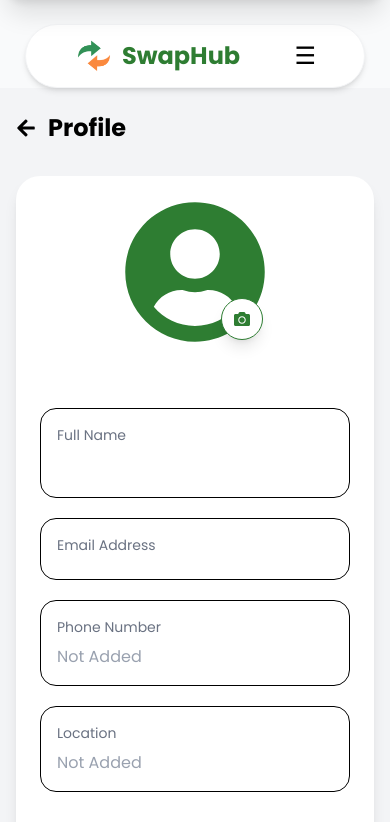
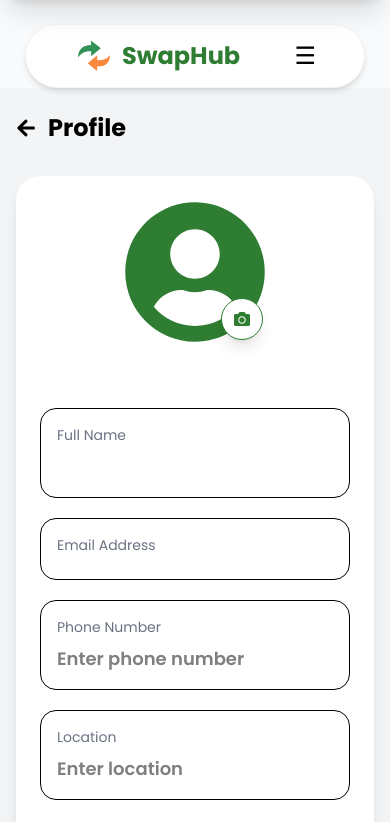
Before and after one commit to Amanverma45/swapHub, a React (Vite) app in the folder Frontend/hub/: page /profile in a window 390 px wide. Shown: the top 822 px of the page. Built offline with nearby package versions, Linux system fonts and the light colour scheme; no server answers; sample sign-in values are in the browser's storage.

Commit message:
add phone or loacation in frontend and backend in profile

```diff
--- a/Frontend/hub/src/Components/Profile.jsx
+++ b/Frontend/hub/src/Components/Profile.jsx
@@ -15,6 +15,9 @@ const Profile = () => {
   const [showPreview, setShowPreview] = useState(false);
   const [showPicker, setShowPicker] = useState(false);
 
+  const [phone, setPhone] = useState("");
+  const [location, setLocation] = useState("");
+
   const [profile, setProfile] = useState(null);
 
   const getProfile = async () => {
@@ -22,6 +25,8 @@ const Profile = () => {
       const response = await axios.get("/getProfile");
       setProfile(response.data);
       setName(response.data.name);
+      setPhone(response.data.phone || "");
+      setLocation(response.data.location || "");
     } catch (error) {
       console.log(error);
       toast.error(error.response?.data?.message || error.message);
@@ -34,7 +39,11 @@ const Profile = () => {
     try {
       setUpdating(true);
       const formData = new FormData();
+
       formData.append("name", name);
+      formData.append("phone", phone);
+      formData.append("location", location);
+
       if (profileImage) {
         formData.append("profileImage", profileImage);
       }
@@ -142,23 +151,6 @@ const Profile = () => {
                   />
                 )}
 
-                <div className="absolute bottom-1 right-1 w-10 h-10">
-
-                  <FaCamera className="absolute inset-0 m-auto text-[#2E7D32] pointer-events-none" />
-
-                  <input
-                    type="file"
-                    accept="image/*"
-                    capture="environment"
-                    className="absolute inset-0 opacity-0 cursor-pointer"
-                    onChange={(e) => {
-                      if (e.target.files?.[0]) {
-                        setProfileImage(e.target.files[0]);
-                      }
-                    }}
-                  />
-
-                </div>
                 <div
                   onClick={() => setShowPicker(true)}
                   className="absolute bottom-1 right-1 bg-white text-[#2E7D32] p-3 rounded-full shadow-lg border cursor-pointer flex items-center justify-center"
@@ -218,9 +210,16 @@ const Profile = () => {
                   Phone Number
                 </h3>
 
-                <p className="text-gray-400">
-                  Not Added
-                </p>
+                {/* <p className="text-gray-400"> */}
+                  <input
+                    type="tel"
+                    maxLength={10}
+                    value={phone}
+                    onChange={(e) => setPhone(e.target.value)}
+                    placeholder="Enter phone number"
+                    className="w-full outline-none text-lg font-semibold"
+                  />
+                {/* </p> */}
               </div>
 
               <div className="border rounded-2xl p-4">
@@ -229,9 +228,16 @@ const Profile = () => {
                   Location
                 </h3>
 
-                <p className="text-gray-400">
-                  Not Added
-                </p>
+                {/* <p className="text-gray-400"> */}
+                  <input
+                    type="text"
+                    maxLength={40}
+                    value={location}
+                    onChange={(e) => setLocation(e.target.value)}
+                    placeholder="Enter location"
+                    className="w-full outline-none text-lg font-semibold"
+                  />
+                {/* </p> */}
               </div>
             </div>
 
```
Also changed, not shown: 2 other files (tests, documents, lock files or other folders). Lines whose indentation alone changed are shown as unchanged.
